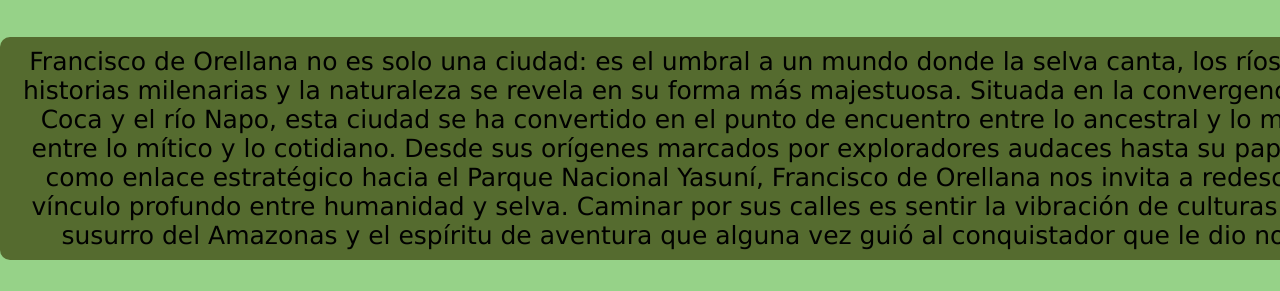
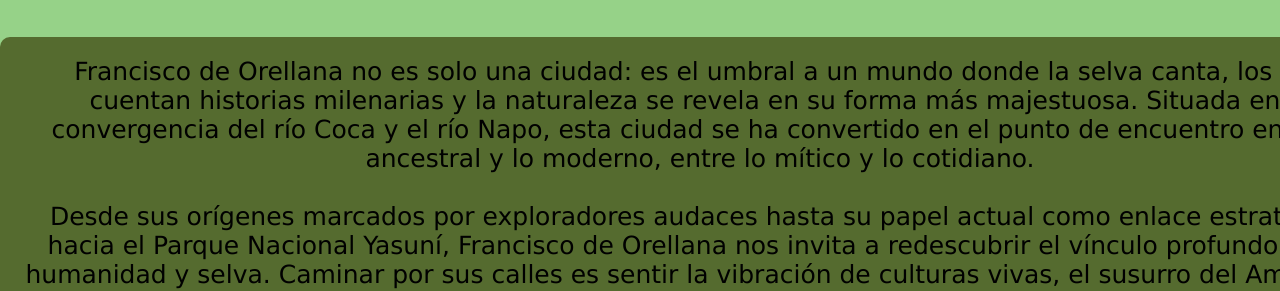
Before and after one commit to raik64/raik64, a plain HTML site: page index.html in a window 1280 px wide. Shown: the part 625-916 px from the top of the page. Drawn offline with Linux system fonts and the light colour scheme.

Commit message:
Update index.html

```diff
--- a/index.html
+++ b/index.html
@@ -73,13 +73,15 @@
 
   </p>
 
-  <center>
-    <div style="margin-top: 20px; background-color: darkolivegreen; border-radius: 10px 10px 10px 10px; width: 1400px;">
-      <p style="font-size: 25px; font-family:Verdana, Geneva, Tahoma, sans-serif; width: 1400px; padding: 10px;">
-       Francisco de Orellana no es solo una ciudad: es el umbral a un mundo donde la selva canta, los ríos cuentan historias milenarias y la naturaleza se revela en su forma más majestuosa. Situada en la convergencia del río Coca y el río Napo, esta ciudad se ha convertido en el punto de encuentro entre lo ancestral y lo moderno, entre lo mítico y lo cotidiano.
-Desde sus orígenes marcados por exploradores audaces hasta su papel actual como enlace estratégico hacia el Parque Nacional Yasuní, Francisco de Orellana nos invita a redescubrir el vínculo profundo entre humanidad y selva. Caminar por sus calles es sentir la vibración de culturas vivas, el susurro del Amazonas y el espíritu de aventura que alguna vez guió al conquistador que le dio nombre.
-    </div>
-  </center>
+ <center>
+  <div style="margin-top: 20px; background-color: darkolivegreen; border-radius: 10px; width: 1400px;">
+    <p style="font-size: 25px; font-family: Verdana, Geneva, Tahoma, sans-serif; padding: 20px; margin: 0;">
+      Francisco de Orellana no es solo una ciudad: es el umbral a un mundo donde la selva canta, los ríos cuentan historias milenarias y la naturaleza se revela en su forma más majestuosa. Situada en la convergencia del río Coca y el río Napo, esta ciudad se ha convertido en el punto de encuentro entre lo ancestral y lo moderno, entre lo mítico y lo cotidiano.<br><br>
+      Desde sus orígenes marcados por exploradores audaces hasta su papel actual como enlace estratégico hacia el Parque Nacional Yasuní, Francisco de Orellana nos invita a redescubrir el vínculo profundo entre humanidad y selva. Caminar por sus calles es sentir la vibración de culturas vivas, el susurro del Amazonas y el espíritu de aventura que alguna vez guió al conquistador que le dio nombre.
+    </p>
+  </div>
+</center>
+
  <br>
 
   <center><img src="ELCOCA.jpg" atl="ELCOCA" width="900px"></center>
```
